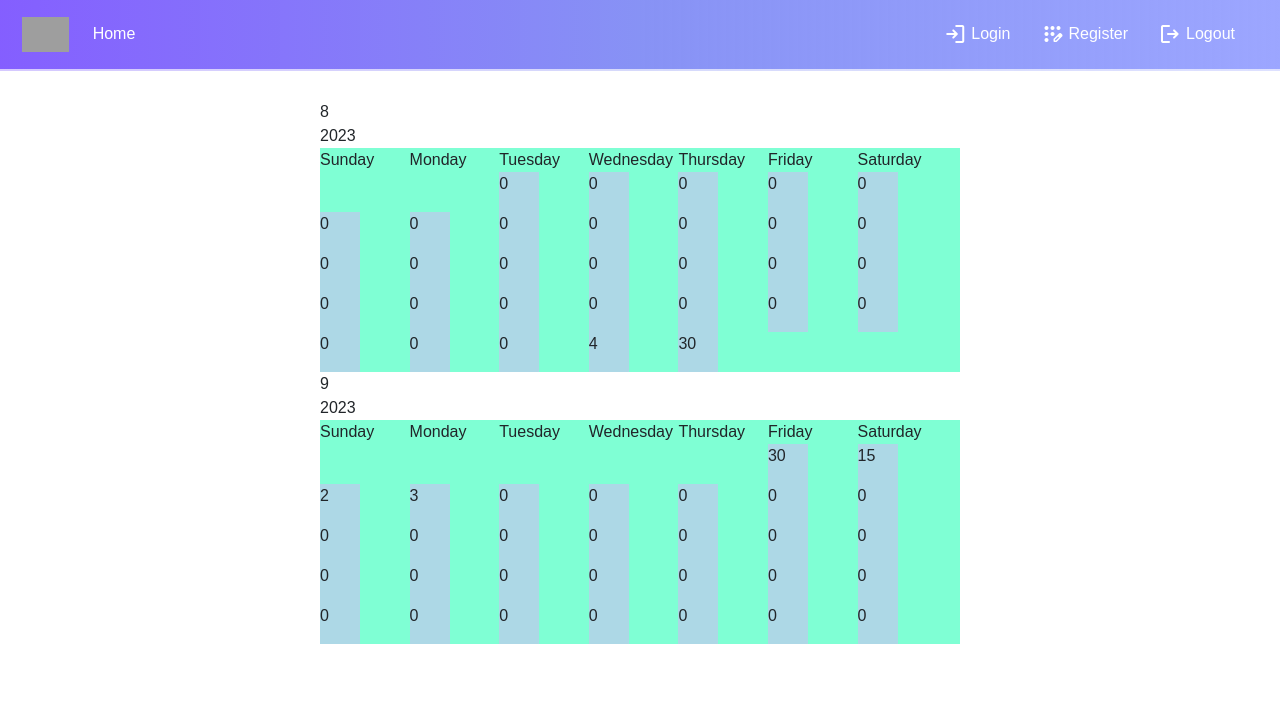
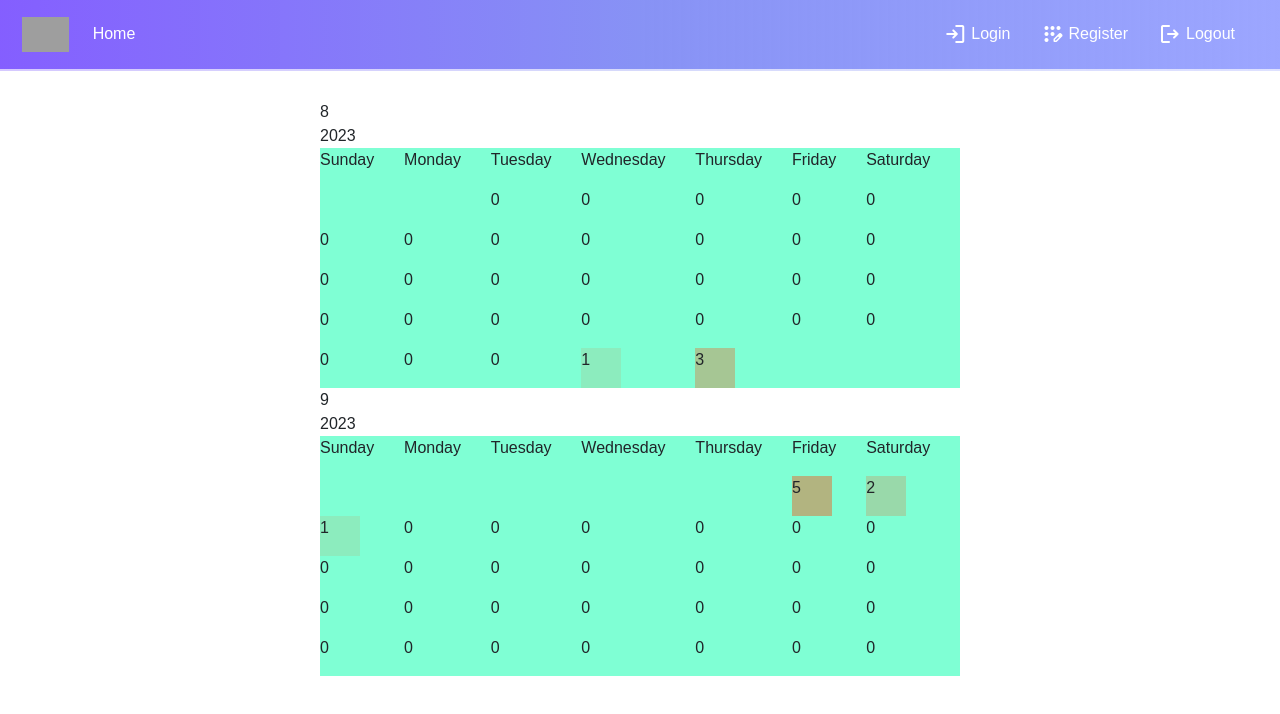
Before and after one commit to achmadaffandifauzan/vote-time-activity, a React (Create React App) app in the folder frontend/: page /vote3 in a window 1280 px wide. Shown: the top 714 px of the page. Built offline with nearby package versions, Linux system fonts and the light colour scheme; grey boxes are pictures that could not be loaded.

Commit message:
displaying frequency of voted days

```diff
--- a/frontend/src/pages/Vote3.css
+++ b/frontend/src/pages/Vote3.css
@@ -1,9 +1,15 @@
 .calendarGrid {
   background-color: aquamarine;
   display: grid;
-  grid-template-columns: repeat(7, 14%);
+  grid-template-columns: repeat(7, auto);
 }
 .calendarHeader {
+  min-width: 40px;
+  min-height: 40px;
+}
+.calendarMain {
+  min-width: 40px;
+  min-height: 40px;
 }
 .firstDay_0 {
   grid-column-start: 1;
@@ -26,3 +32,30 @@
 .firstDay_6 {
   grid-column-start: 7;
 }
+.bg_color_red_9 {
+  background-color: rgb(255, 68, 0, 0.9);
+}
+.bg_color_red_8 {
+  background-color: rgb(255, 68, 0, 0.8);
+}
+.bg_color_red_7 {
+  background-color: rgb(255, 68, 0, 0.7);
+}
+.bg_color_red_6 {
+  background-color: rgb(255, 68, 0, 0.6);
+}
+.bg_color_red_5 {
+  background-color: rgb(255, 68, 0, 0.5);
+}
+.bg_color_red_4 {
+  background-color: rgb(255, 68, 0, 0.4);
+}
+.bg_color_red_3 {
+  background-color: rgb(255, 68, 0, 0.3);
+}
+.bg_color_red_2 {
+  background-color: rgb(255, 68, 0, 0.2);
+}
+.bg_color_red_1 {
+  background-color: rgb(255, 68, 0, 0.1);
+}
--- a/frontend/src/pages/Vote3.js
+++ b/frontend/src/pages/Vote3.js
@@ -13,38 +13,44 @@ const daysOfWeek = [
   "Saturday",
 ];
 
-function displayCalendarStat(vote) {
+function displayCalendarStat(vote, voteData) {
   const firstDay = new Date(vote.year, vote.month - 1, 1).getDay();
   const totalDays = new Date(vote.year, vote.month, 0).getDate();
+  const totalVoters = voteData.length;
   //   return { firstDay, totalDays };
   return (
-    <>
+    <div>
       <div>{vote.month}</div>
       <div>{vote.year}</div>
       <div className="calendarGrid">
         {daysOfWeek.map((day) => {
           return <div className="calendarHeader">{day}</div>;
         })}
-        {vote.voteData.map((totalVoters, i) => {
+        {vote.frequencies.map((vote, i) => {
           return (
             <div
-              className={
-                i == 0
-                  ? "calendarMain" + " " + "firstDay_" + firstDay
-                  : "calendarMain"
-              }
+              className={(() => {
+                let className = "calendarMain ";
+                if (i == 0) {
+                  className = className + "firstDay_" + firstDay;
+                }
+                className =
+                  className +
+                  " bg_color_red_" +
+                  Math.round((vote / totalVoters) * 10);
+                return className;
+              })()}
               style={{
                 width: "40px",
                 height: "40px",
-                backgroundColor: "lightblue",
               }}
             >
-              {totalVoters}
+              {vote}
             </div>
           );
         })}
       </div>
-    </>
+    </div>
   );
 }
 // console.log(displayCalendarStat(2023, 9));
@@ -55,17 +61,17 @@ function Vote3() {
     {
       year: 2023,
       month: 8,
-      voteData: [
+      frequencies: [
         0, 0, 0, 0, 0, 0, 0, 0, 0, 0, 0, 0, 0, 0, 0, 0, 0, 0, 0, 0, 0, 0, 0, 0,
-        0, 0, 0, 0, 0, 4, 30,
+        0, 0, 0, 0, 0, 1, 3,
       ],
     },
     {
       year: 2023,
       month: 9,
-      voteData: [
-        30, 15, 2, 3, 0, 0, 0, 0, 0, 0, 0, 0, 0, 0, 0, 0, 0, 0, 0, 0, 0, 0, 0,
-        0, 0, 0, 0, 0, 0, 0,
+      frequencies: [
+        5, 2, 1, 0, 0, 0, 0, 0, 0, 0, 0, 0, 0, 0, 0, 0, 0, 0, 0, 0, 0, 0, 0, 0,
+        0, 0, 0, 0, 0, 0,
       ],
     },
   ]);
@@ -73,14 +79,23 @@ function Vote3() {
     { contributor: "user1", voted: [new Date(1691082000000), "2023-08-13"] },
     { contributor: "user2", voted: ["2023-08-11", "2023-08-13"] },
     { contributor: "user3", voted: ["2023-08-12", "2023-08-14"] },
+    { contributor: "user4", voted: [new Date(1691082000000), "2023-08-13"] },
+    { contributor: "user5", voted: ["2023-08-11", "2023-08-13"] },
+    { contributor: "user6", voted: ["2023-08-12", "2023-08-14"] },
+    { contributor: "user7", voted: [new Date(1691082000000), "2023-08-13"] },
+    { contributor: "user8", voted: ["2023-08-11", "2023-08-13"] },
+    { contributor: "user9", voted: ["2023-08-12", "2023-08-14"] },
+    { contributor: "user10", voted: [new Date(1691082000000), "2023-08-13"] },
+    { contributor: "user11", voted: ["2023-08-11", "2023-08-13"] },
+    { contributor: "user12", voted: ["2023-08-12", "2023-08-14"] },
   ]);
   return (
     <div className="mainPage">
       <Navbar />
       <div className="d-flex justify-content-center">
         <div className={"col-6"}>
-          {votedDateFrequency.map((voteData) => {
-            return displayCalendarStat(voteData);
+          {votedDateFrequency.map((vote) => {
+            return displayCalendarStat(vote, voteData);
           })}
         </div>
       </div>
```
